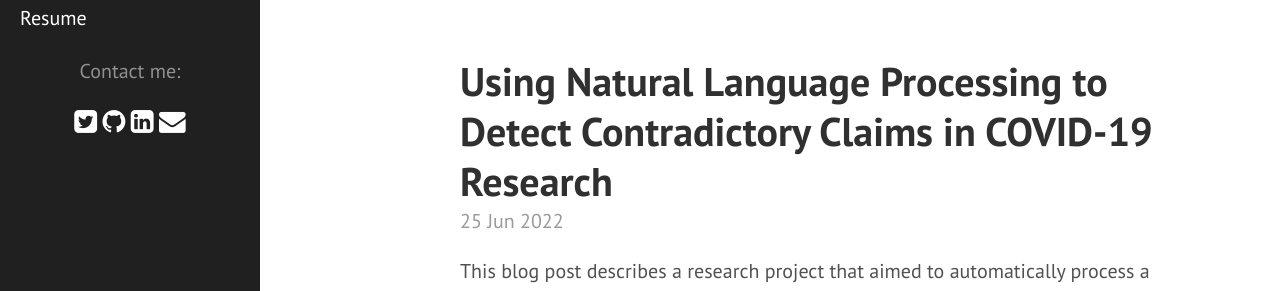
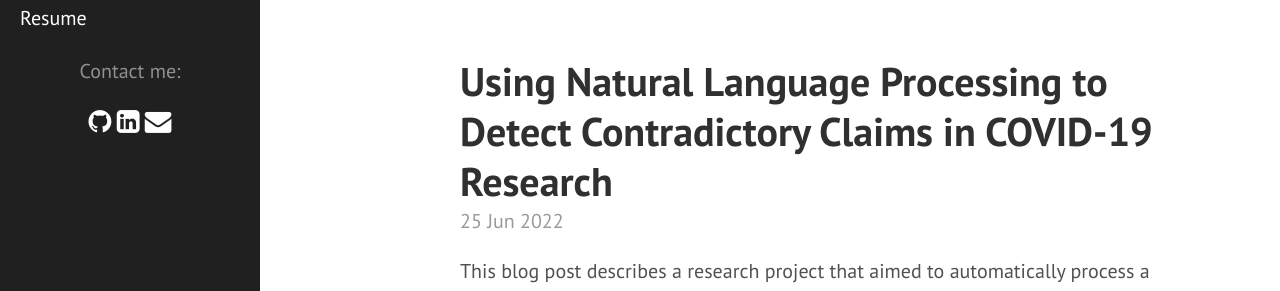
Before and after one commit to 97harsh/97harsh.github.io, a Jekyll site: the page built from index.html, in a window 1280 px wide. Shown: the part 604-895 px from the top of the page. Built offline with Jekyll 4.4.1, drawn with Linux system fonts in a browser that asks for light colours; nearby versions of some CDN libraries; Markdown is read by kramdown in place of the engine named in the settings; the list of posts is cut into pages by our own code.

Commit message:
removed twitter logo and link

```diff
--- a/_includes/sidebar.html
+++ b/_includes/sidebar.html
@@ -40,10 +40,6 @@
 
 <!--For future reference icons are being drawn from font awesome  (hence fa-stuff classes) -->
 
-    <a href="https://www.twitter.com/{{ site.author.twitter }}">
-      <i class="fa fa-twitter-square fa-lg"></i>
-    </a>
-
     <a href="https://www.github.com/{{ site.author.github }}">
       <i class="fa fa-github fa-lg"></i>
     </a>
```
